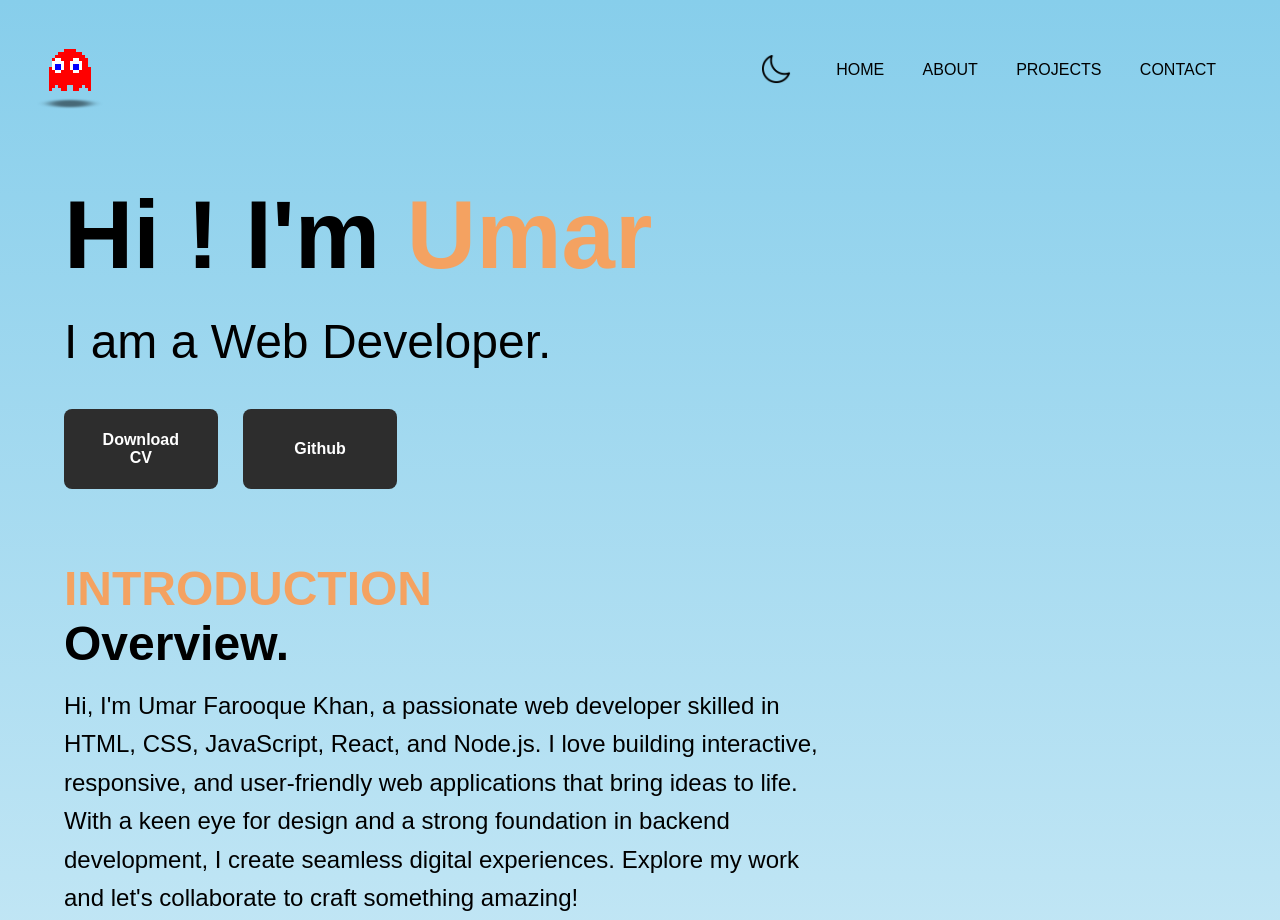
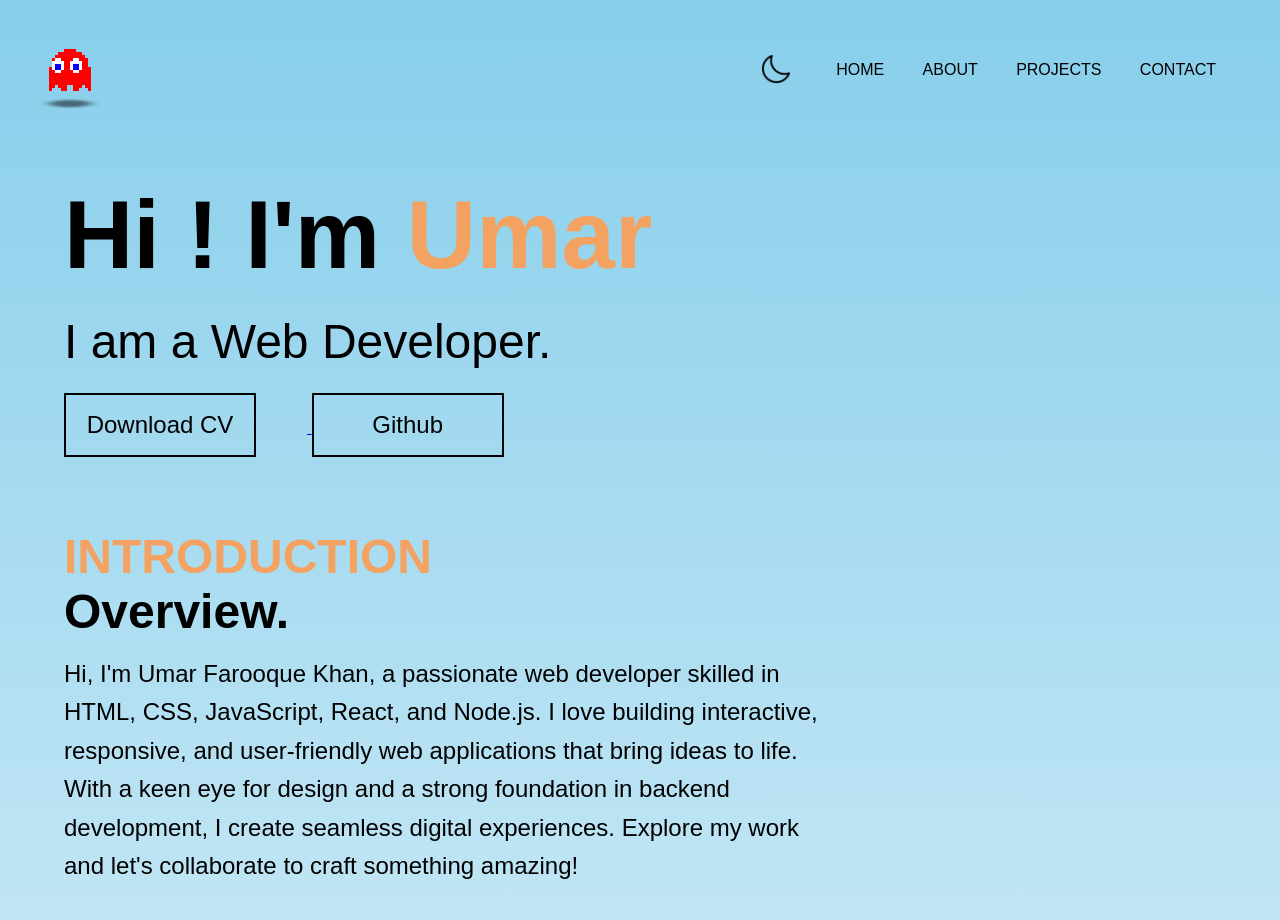
Before and after one commit to umar-farooque-k/My-Portfolio, a plain HTML site: page index.html in a window 1280 px wide. Shown: the top 920 px of the page. Drawn offline with Linux system fonts and the light colour scheme.

Commit message:
Updated styling

```diff
--- a/style.css
+++ b/style.css
@@ -153,56 +153,21 @@ html {
 .highlight {
   color: #f4a261;
 }
-
-.btns {
-  display: flex;
-  justify-content: center;
-  gap: 2vw;
-  margin-top: 2vh;
+.button {
+  width: 15vw;
+  height: 8vh;
+  background: transparent;
+  font-size: 3vh;
+  border: 2px solid black;
+  cursor: pointer;
+  transition: all 0.3s ease-in-out;
+  margin-right: 4vw;
 }
 
-.button {
-  position: relative;
-  display: inline-flex;
-  align-items: center;
-  justify-content: center;
-  padding: 12px 32px;
-  font-size: 16px;
-  font-weight: bold;
-  color: white;
-  background-color: #2d2d2d;
-  border: none;
-  border-radius: 8px;
-  cursor: pointer;
-  overflow: hidden;
-  width: 12vw;
-  height: 10vh;
-  min-width: 120px;
-  transition: background 0.3s ease-in-out;
+.button:active {
+  transform: scale(0.95);
 }
 
-.button::before {
-  content: "";
-  position: absolute;
-  width: 0;
-  height: 0;
-  background: #f4a261;
-  border-radius: 50%;
-  top: 50%;
-  left: 50%;
-  transform: translate(-50%, -50%);
-  transition: width 0.4s ease-out, height 0.4s ease-out;
-}
-
-.button:hover::before {
-  width: 300px;
-  height: 300px;
-}
-
-.button span {
-  position: relative;
-  z-index: 1;
-}
 
 /* Responsive Design */
 @media screen and (max-width: 768px) {
@@ -215,18 +180,16 @@ html {
   }
 
   .btns {
+    display: flex;
     flex-direction: column;
-    gap: 1vh;
+    gap: 3vh;
   }
 
   .button {
-    width: 50%;
+    width: 80%;
   }
 }
 
-.menu-open .btns {
-  display: none; /* Hides the buttons when the menu is open */
-}
 
 #about {
   display: flex;
@@ -263,8 +226,7 @@ html {
 /* Responsive Design */
 @media screen and (max-width: 768px) {
   #about {
-    width: 80vw;
-    margin-left: 10vw;
+    width: 75vw;
   }
 
   .big {
@@ -431,14 +393,16 @@ html {
 /* Responsive Design */
 @media screen and (max-width: 768px) {
   .project-container {
-      flex-direction: column;
-      align-items: center;
+    flex-direction: column;
+    align-items: center;
+    margin: 0 auto; /* Ensures proper centering */
   }
 
   .project-card {
-      width: 80%;
+    width: 75%; /* Slightly reduce width for better spacing */
   }
 }
+
 
 #contact {
   margin-top: 9vh;
```
